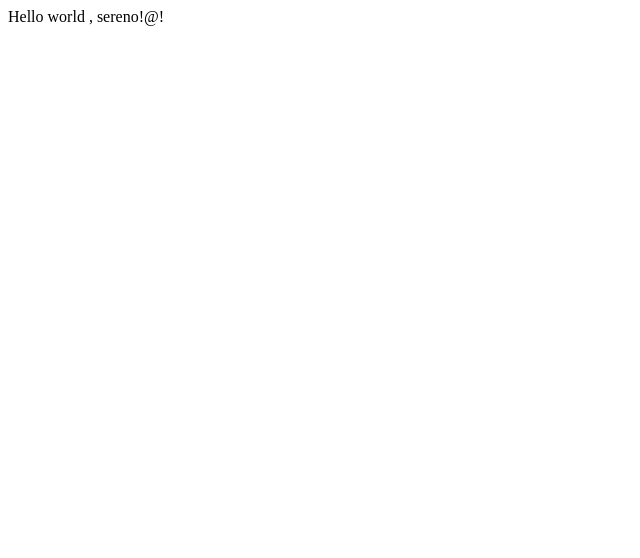
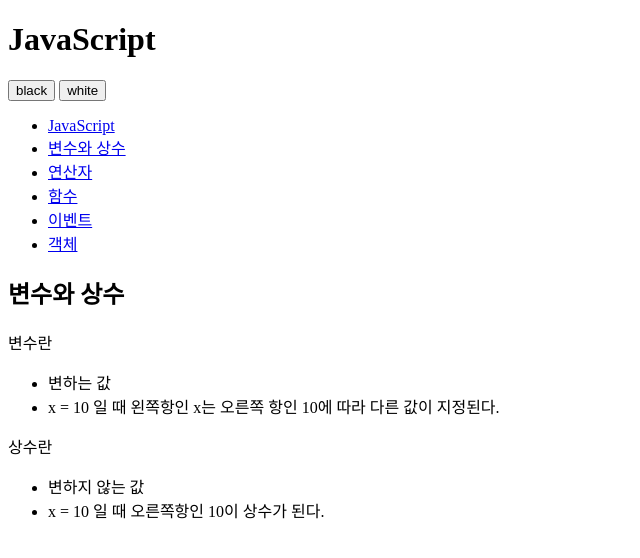
Before and after one commit to sereno25/opentutorial-sereno, a plain HTML site: page index.html in a window 1280 px wide. Shown: the whole page, without its empty margins (0-640 px from the left). Drawn offline with Linux system fonts and the light colour scheme.

Commit message:
change index.html

```diff
--- a/index.html
+++ b/index.html
@@ -1,23 +1,52 @@
 <!DOCTYPE html>
-<html lang="en">
-	 <head>
-		   <meta charset="utf-8" />
-
-	      <!-- Always force latest IE rendering engine (even in intranet) & Chrome Frame
-	      Remove this if you use the .htaccess -->
-	      <meta http-equiv="X-UA-Compatible" content="IE=edge,chrome=1" />
-
-         <title>index</title>
-         <meta name="description" content="" />
-         <meta name="author" content="egoing" />
-         <meta name="viewport" content="width=device-width; initial-scale=1.0" />
-
-         <!-- Replace favicon.ico & apple-touch-icon.png in the root of your domain and delete these references -->
-         <link rel="shortcut icon" href="/favicon.ico" />
-         <link rel="apple-touch-icon" href="/apple-touch-icon.png" />
-    </head>
-
-    <body>
-    	Hello world , sereno!@!
-    </body>
+<html>
+	<head>
+		<meta charset="utf-8" />
+	</head>
+	<body id="body">
+		<div>
+			<header>
+				<h1>JavaScript</h1>
+			</header>
+			<div id="toolbar">
+		   		<input type="button" value="black" />
+		   		<input type="button" value="white" />
+		   	</div>
+		   	<nav>
+		   		<ul>
+		   			<li><a href="http://opentutorials.org/course/49/17">JavaScript</a></li>
+		   			<li><a href="http://opentutorials.org/course/49/16">변수와 상수</a></li>
+		   			<li><a href="http://opentutorials.org/course/49/18">연산자</a></li>
+		   			<li><a href="http://opentutorials.org/course/49/19">함수</a></li>
+		   			<li><a href="http://opentutorials.org/course/49/20">이벤트</a></li>
+		   			<li><a href="http://opentutorials.org/course/49/21">객체</a></li>
+		   		</ul>
+		   	</nav>
+		   	<article>
+		   		<h2>변수와 상수</h2>
+		   		<div>
+		   			<p>변수란</p>
+		   			<ul>
+		   				<li>
+		   					변하는 값
+		   				</li>
+		   				<li>
+		   					x = 10 일 때 왼쪽항인 x는 오른쪽 항인 10에 따라 다른 값이 지정된다.
+		   				</li>
+		   			</ul>
+		   			<p>
+		   				상수란
+		   			</p>
+		   			<ul>
+		   				<li>
+		   					변하지 않는 값
+		   				</li>
+		   				<li>
+		   					x = 10 일 때 오른쪽항인 10이 상수가 된다.
+	   					</li>
+	   				</ul>
+	   			</div>
+	   		</article>
+   		</div>
+	</body>
 </html>
```
